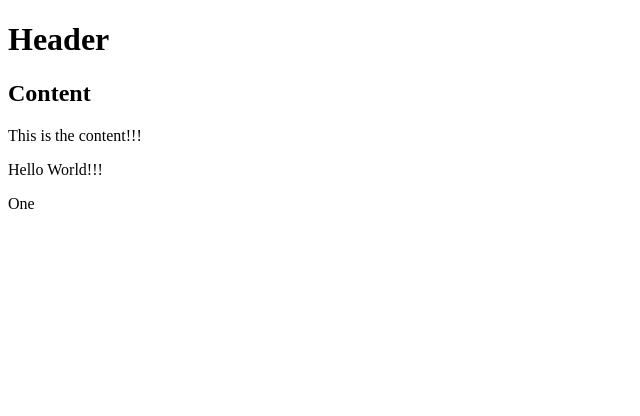
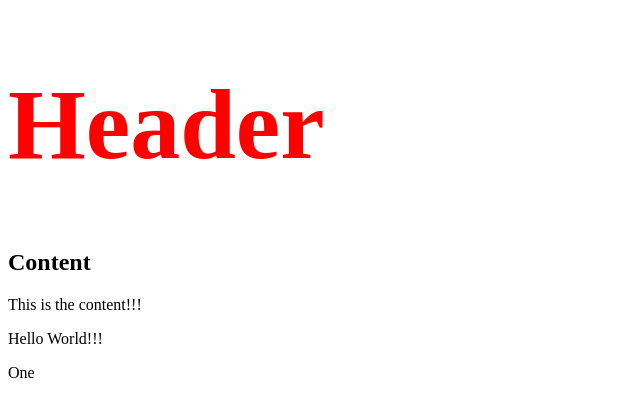
Before and after one commit to anhvurz90/ReactJs, a React app: page / in a window 1280 px wide. Shown: the top 416 px of the page, without its empty margins (0-640 px from the left). Built offline with nearby package versions, Linux system fonts and the light colour scheme.

Commit message:
ReactJs - JSX: Add Styling

```diff
--- a/App.jsx
+++ b/App.jsx
@@ -2,9 +2,15 @@
 class App extends React.Component {
 	render() {
 		var i = 1;
+
+		var myStyle = {
+			fontSize: 100,
+			color: '#FF0000'
+		}
+
 		return (
 			<div>
-				<h1>Header</h1>
+				<h1 style={myStyle}>Header</h1>
 				<h2>Content</h2>
 				<p data-myattribute = "some value">This is the content!!!</p>
 				Hello World!!!
```
